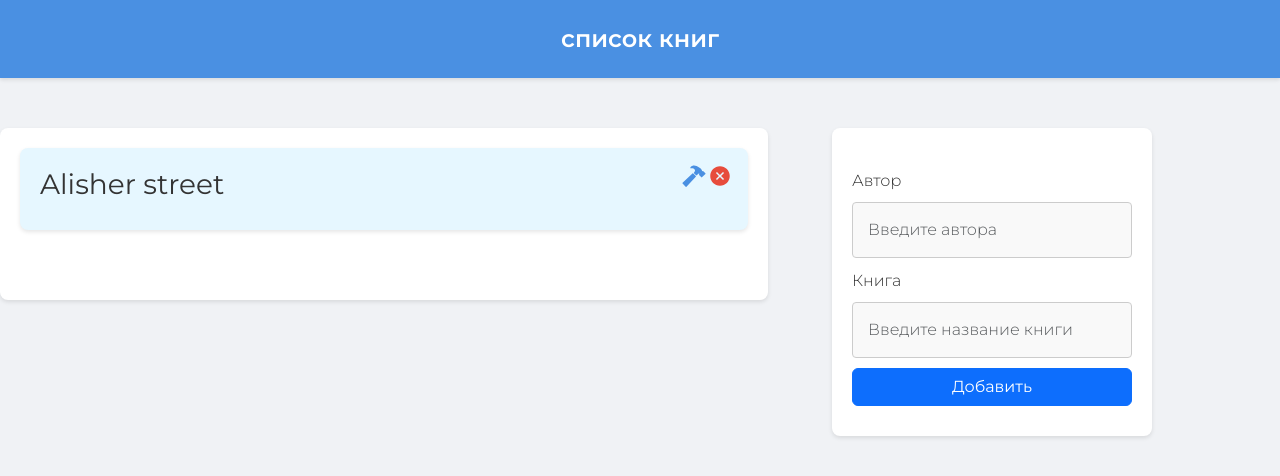
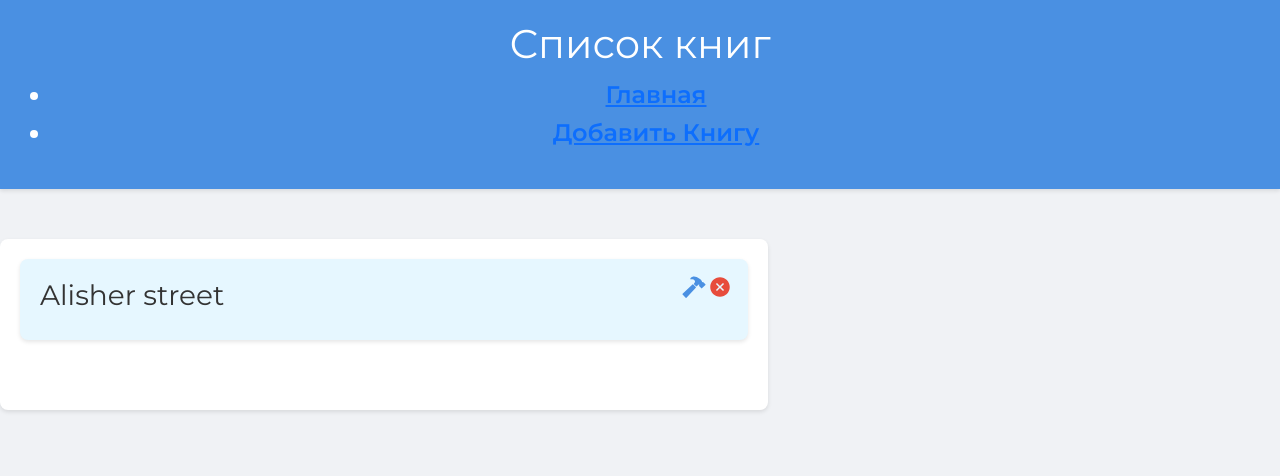
Before and after one commit to greenway-start/gws-frontend, a React (Create React App) app: page / in a window 1280 px wide. Shown: the top 476 px of the page. Built offline with nearby package versions, Linux system fonts and the light colour scheme.

Commit message:
несколько страниц

```diff
--- a/package.json
+++ b/package.json
@@ -13,6 +13,7 @@
     "react-dom": "^18.3.1",
     "react-dropzone": "^14.2.3",
     "react-icons": "^5.2.1",
+    "react-router-dom": "^6.23.1",
     "react-scripts": "5.0.1",
     "uuid": "^9.0.1",
     "web-vitals": "^2.1.4"
--- a/src/App.jsx
+++ b/src/App.jsx
@@ -1,7 +1,8 @@
 import React, { useState } from "react";
+import { BrowserRouter as Router, Routes, Route } from "react-router-dom";
 import Header from "./components/Header";
 import Books from "./components/Books";
-import AddBook from "./components/AddBook";
+import AddBook from "./pages/AddBook";
 import { v4 as uuidv4 } from 'uuid';
 import './scc/main.css';
 
@@ -31,15 +32,17 @@ const App = () => {
     };
 
     return (
-        <div>
-            <Header title="список книг" />
-            <main>
-                <Books books={books} onEdit={editBook} onDelete={deleteBook} />
-            </main>
-            <aside>
-                <AddBook onAdd={addBook} />
-            </aside>
-        </div>
+        <Router>
+            <div>
+                <Header title="Список книг" />
+                <main>
+                    <Routes>
+                        <Route path="/" element={<Books books={books} onEdit={editBook} onDelete={deleteBook} />} />
+                        <Route path="/addBook" element={<AddBook onAdd={addBook} />} />
+                    </Routes>
+                </main>
+            </div>
+        </Router>
     );
 };
 
--- a/src/components/Book.jsx
+++ b/src/components/Book.jsx
@@ -1,6 +1,6 @@
 import React, { useState } from "react";
 import { IoCloseCircleSharp, IoHammerSharp } from "react-icons/io5";
-import AddBook from "./AddBook";
+import AddBook from "../pages/AddBook";
 
 const Book = ({ book, onDelete, onEdit }) => {
     const [editForm, setEditForm] = useState(false);
--- a/src/components/Header.jsx
+++ b/src/components/Header.jsx
@@ -1,9 +1,16 @@
 import React from "react";
+import { Link } from "react-router-dom";
 
 const Header = ({ title }) => {
     return (
         <header className="header">
-            {title}
+            <h1>{title}</h1>
+            <nav>
+                <ul>
+                    <li><Link to="/">Главная</Link></li>
+                    <li><Link to="/addBook">Добавить Книгу</Link></li>
+                </ul>
+            </nav>
         </header>
     );
 };
--- a/src/components/AddBook.jsx
+++ b/src/pages/AddBook.jsx
@@ -1,5 +1,5 @@
 import React, { useState, useRef } from "react";
-import { Form, Button, Alert } from 'react-bootstrap';
+import { Form, Button } from 'react-bootstrap';
 import 'bootstrap/dist/css/bootstrap.min.css';
 
 const AddBook = (props) => {
```
Also changed, not shown: src/index.js (line endings or trailing spaces), 1 other file (tests, documents, lock files or other folders).
